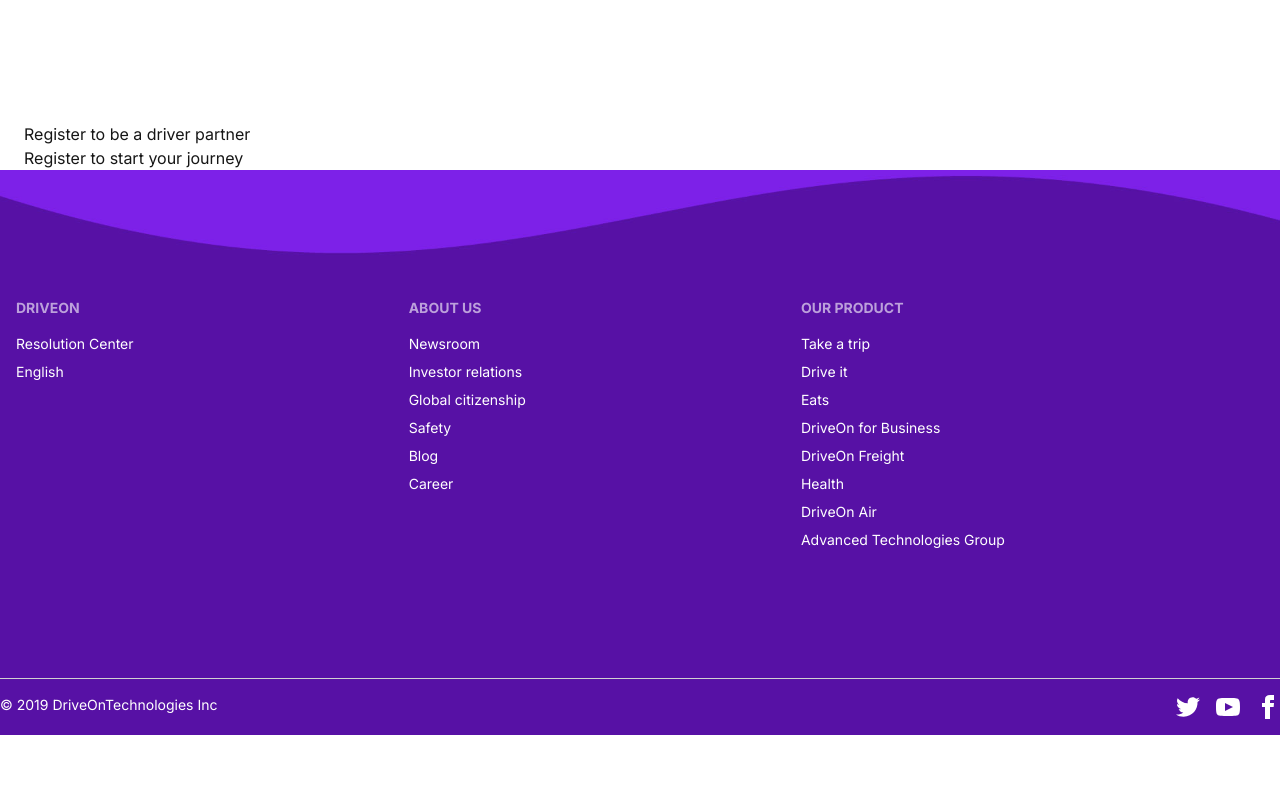
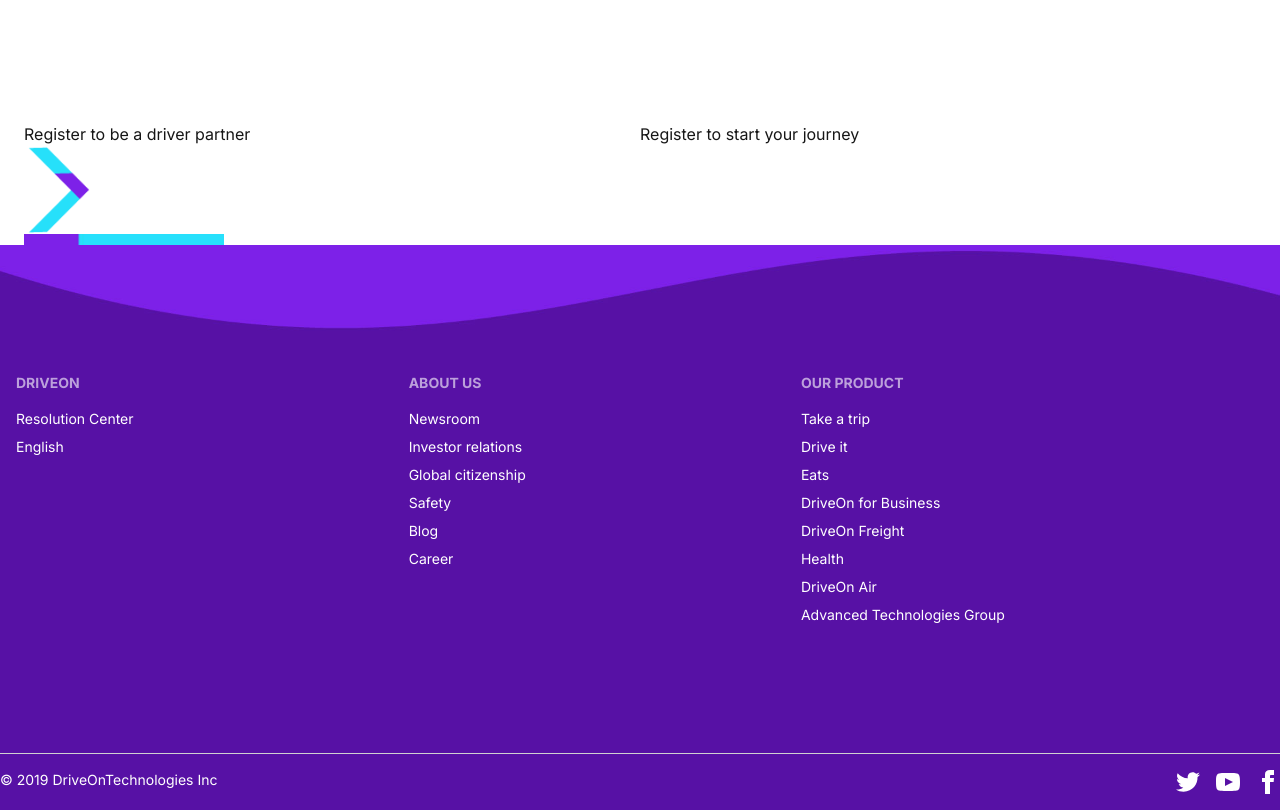
Before and after one commit to gstvcampos/test-tupiniquim, a Next.js app: page / in a window 1280 px wide. Shown: the part 2680-3490 px from the top of the page. Before the commit the page ends 3415 px from the top, so only its background shows below. Built offline with nearby package versions, Linux system fonts and the light colour scheme.

Commit message:
feat: register section

```diff
--- a/components/RegisterSection.tsx
+++ b/components/RegisterSection.tsx
@@ -1,11 +1,26 @@
+import Image from 'next/image'
+
 export default function RegisterSection() {
   return (
-    <div className="mx-auto w-full max-w-screen-2xl px-2.5 md:px-6">
-      <div>
-        <h3>Register to be a driver partner</h3>
-      </div>
-      <div>
-        <h3>Register to start your journey</h3>
+    <div className="mx-auto w-full max-w-screen-xl px-2.5 md:px-6">
+      <div className="flex">
+        <div className="w-1/2">
+          <h3>Register to be a driver partner</h3>
+          <div>
+            <Image src="/seta.png" alt="seta" width={70} height={70} />
+          </div>
+          <div>
+            <Image
+              src="/linha-reta.jpg"
+              alt="linha reta"
+              width={200}
+              height={200}
+            />
+          </div>
+        </div>
+        <div className="w-1/2">
+          <h3>Register to start your journey</h3>
+        </div>
       </div>
     </div>
   )
```
Also changed, not shown: public/linha-reta.jpg (renamed from public/linha-reta-teste-programador.png.jpg), public/seta.png (renamed from public/setas-teste-programador.png).
